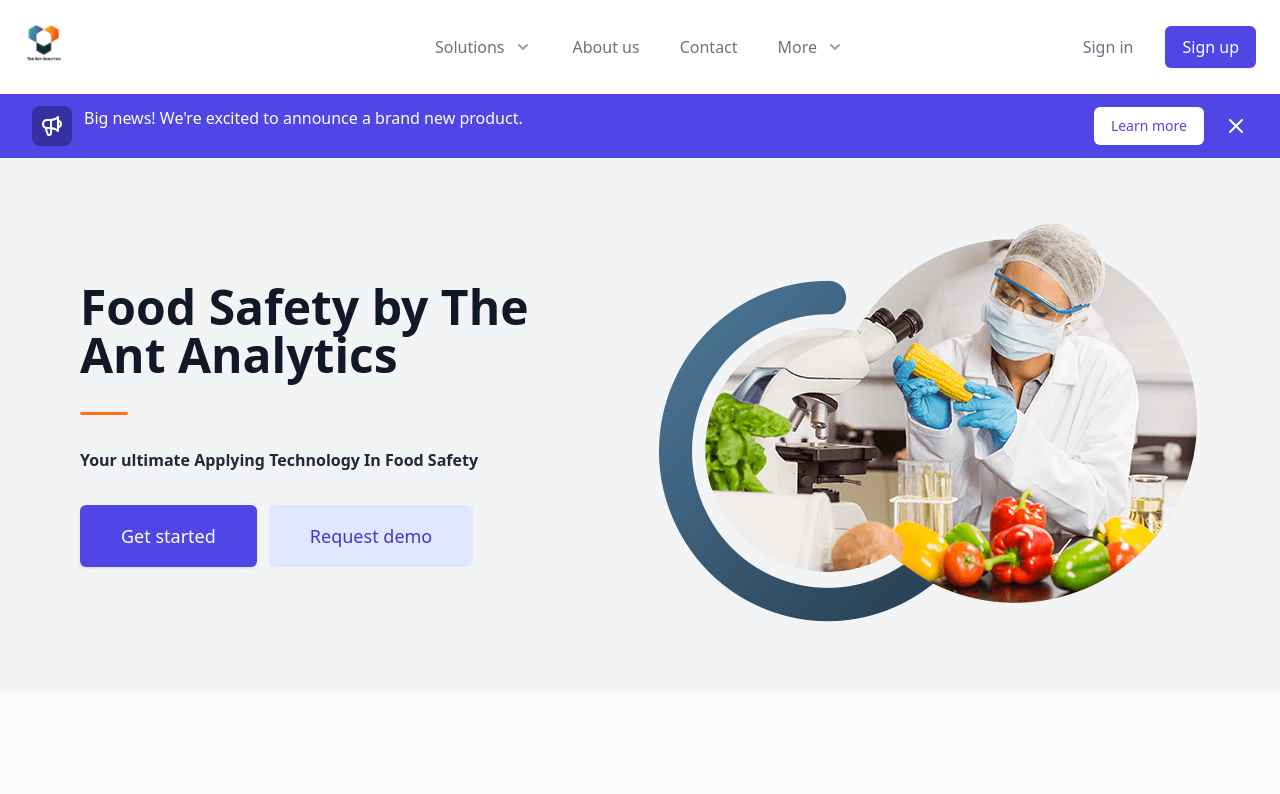
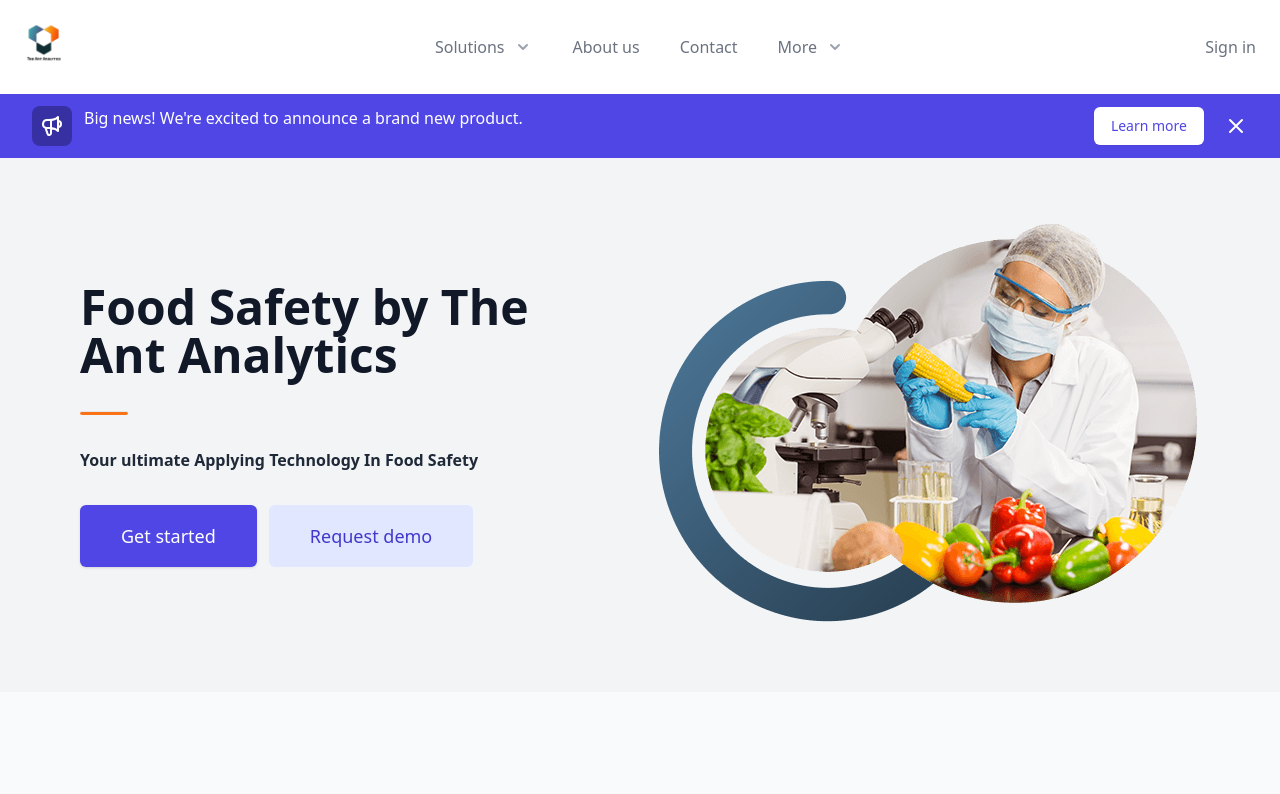
Before and after one commit to AntAnalytics/ant-app, a Next.js app: page / in a window 1280 px wide. Shown: the top 794 px of the page. Built offline with nearby package versions, Linux system fonts and the light colour scheme.

Commit message:
dashboard auth added

```diff
--- a/components/headers/mainNavBar.tsx
+++ b/components/headers/mainNavBar.tsx
@@ -14,6 +14,7 @@
 import { ChevronDownIcon } from '@heroicons/react/solid';
 import Link from 'next/link';
 import Image from 'next/image';
+import { signIn } from 'next-auth/react';
 
 const solutions = [
   {
@@ -63,7 +64,7 @@
 
 export default function MainNavBar() {
   return (
-    <Popover className='relative bg-white print:hidden'>
+    <Popover className='relative z-50 bg-white print:hidden'>
       <div className='flex items-center justify-between px-4 py-6 sm:px-6 md:justify-start md:space-x-10'>
         <div className='flex justify-start lg:w-0 lg:flex-1'>
           <Link href='/'>
@@ -228,18 +229,12 @@
           </Popover>
         </Popover.Group>
         <div className='hidden items-center justify-end md:flex md:flex-1 lg:w-0'>
-          <a
-            href='#'
+          <button
+            onClick={() => signIn('google')}
             className='whitespace-nowrap text-base font-medium text-gray-500 hover:text-gray-900'
           >
             Sign in
-          </a>
-          <a
-            href='#'
-            className='ml-8 inline-flex items-center justify-center whitespace-nowrap rounded-md border border-transparent bg-indigo-600 px-4 py-2 text-base font-medium text-white shadow-sm hover:bg-indigo-700'
-          >
-            Sign up
-          </a>
+          </button>
         </div>
       </div>
 
--- a/pages/dashboard/index.tsx
+++ b/pages/dashboard/index.tsx
@@ -1,15 +1,15 @@
-import { NextPage } from 'next';
+import { GetServerSideProps, InferGetServerSidePropsType } from 'next';
 import PageLayout from 'layouts/PageLayout';
-import { useSession, signIn } from 'next-auth/react';
+import { signIn, getSession, useSession } from 'next-auth/react';
 
-interface DashBoardPageProps {}
-
-const DashBoardPage: NextPage<DashBoardPageProps> = () => {
+function DashBoardPage({}: InferGetServerSidePropsType<
+  typeof getServerSideProps
+>) {
   const { data: session, status } = useSession();
-  //   console.log({ session });
+  console.log({ session });
   return (
     <PageLayout>
-      {status === 'authenticated' ? (
+      {session ? (
         <div>
           <p>Signed in as {session?.user?.email}</p>
         </div>
@@ -20,6 +20,25 @@
       )}
     </PageLayout>
   );
+}
+
+export const getServerSideProps: GetServerSideProps = async (context) => {
+  const session = await getSession(context);
+
+  if (!session) {
+    return {
+      redirect: {
+        destination: '/api/auth/signin',
+        permanent: false,
+      },
+    };
+  }
+
+  return {
+    props: {
+      // session,
+    },
+  };
 };
 
 export default DashBoardPage;
```
